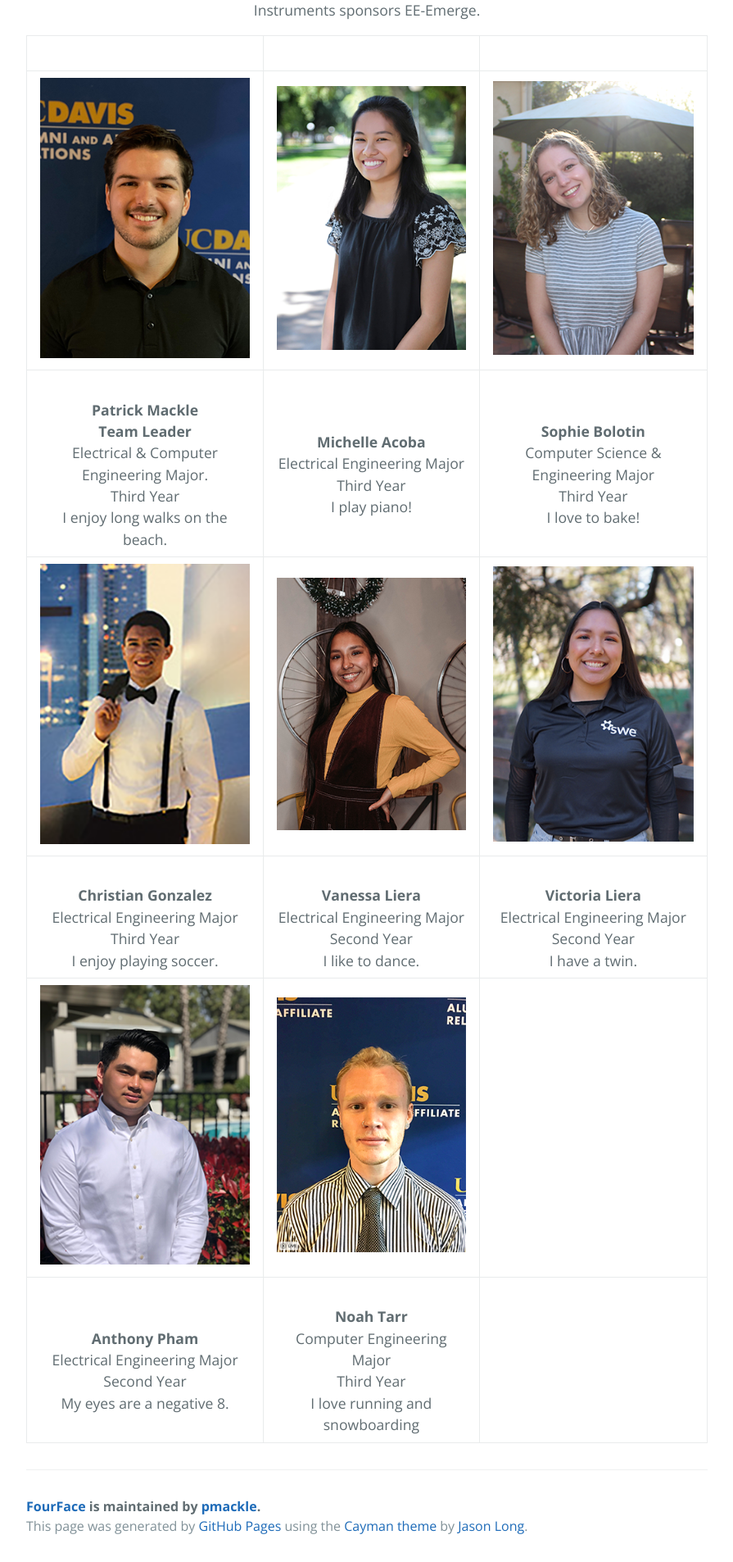
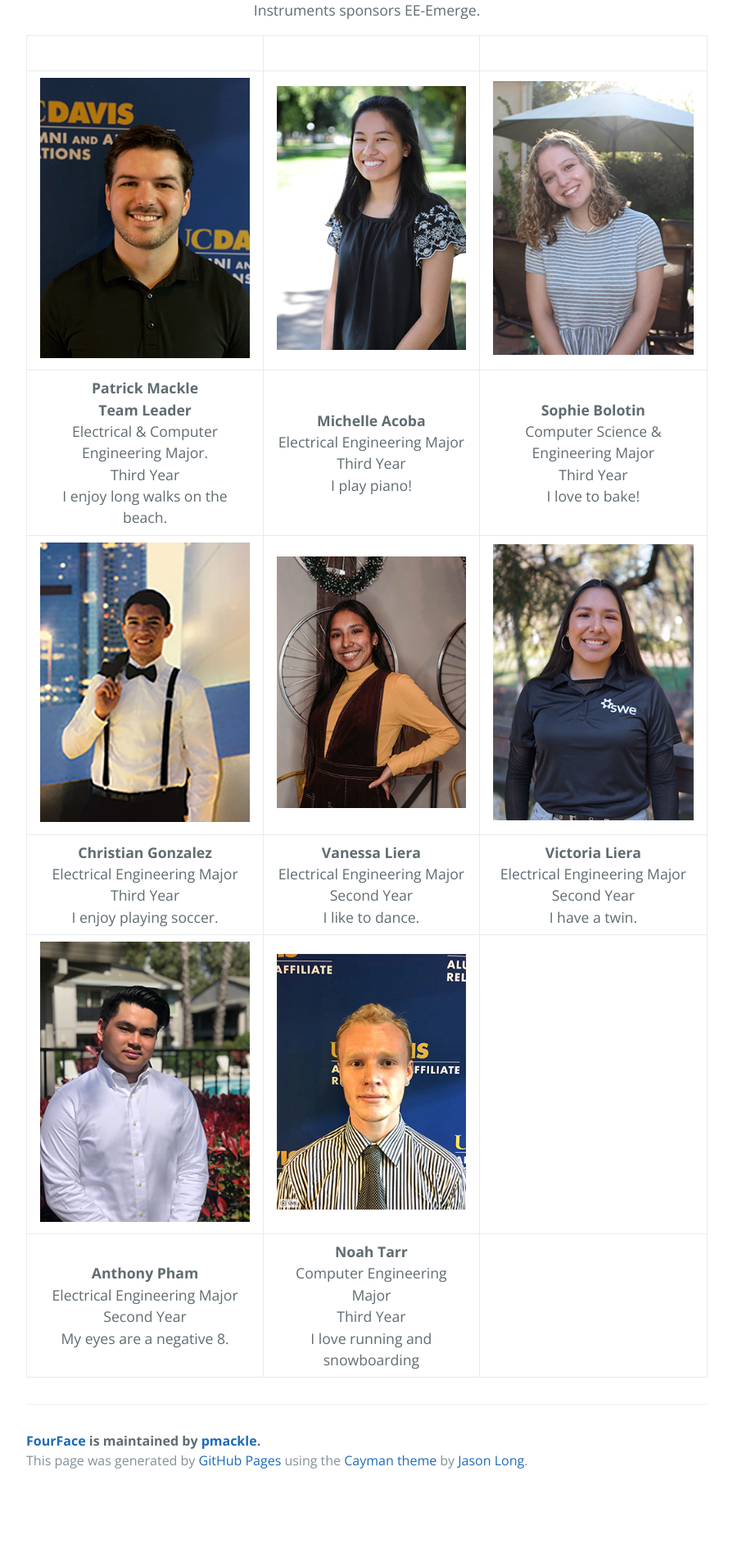
Before and after one commit to pmackle/EE-Emerge-2020-FourFace, a Jekyll site: the page built from docs/Team.md, in a window 1280 px wide. Shown: the part 841-2747 px from the top of the page at 82% size, without its empty margins (192-1087 px from the left). Built offline with Jekyll 4.4.1, drawn with Linux system fonts in a browser that asks for light colours; after the commit the page ends 2667 px from its top, so only the background shows below that.

```diff
--- a/docs/Team.md
+++ b/docs/Team.md
@@ -27,8 +27,8 @@ filename: Team
 | | | |
 |:-------------------------:|:-------------------------:|:-------------------------:|
 |![Test!](https://github.com/pmackle/EE-Emerge-2020-FourFace/blob/master/Documentation/Photos/patrick.png?raw=true) | ![Test!](https://github.com/pmackle/EE-Emerge-2020-FourFace/blob/master/Documentation/Photos/michelle2.png?raw=true) |![Test!](https://github.com/pmackle/EE-Emerge-2020-FourFace/blob/master/Documentation/Photos/sophie.png?raw=true) |
-|<br/> **Patrick Mackle** <br/> **Team Leader** <br/> Electrical & Computer Engineering Major.<br/> Third Year <br/> I enjoy long walks on the beach. | <br/>**Michelle Acoba** <br/> Electrical Engineering Major <br/> Third Year <br/> I play piano! |<br/>**Sophie Bolotin** <br/> Computer Science & Engineering Major <br/> Third Year <br/> I love to bake! |
+| **Patrick Mackle** <br/> **Team Leader** <br/> Electrical & Computer Engineering Major.<br/> Third Year <br/> I enjoy long walks on the beach. |**Michelle Acoba** <br/> Electrical Engineering Major <br/> Third Year <br/> I play piano! |**Sophie Bolotin** <br/> Computer Science & Engineering Major <br/> Third Year <br/> I love to bake! |
 |![Test!](https://github.com/pmackle/EE-Emerge-2020-FourFace/blob/master/Documentation/Photos/christian.png?raw=true)|  ![Test!](https://github.com/pmackle/EE-Emerge-2020-FourFace/blob/master/vanessa4.png?raw=true)|![Test!](https://github.com/pmackle/EE-Emerge-2020-FourFace/blob/master/Documentation/Photos/victoria2.png?raw=true)|
-|<br/>**Christian Gonzalez** <br/> Electrical Engineering Major <br/> Third Year <br/> I enjoy playing soccer.|  <br/>**Vanessa Liera** <br/> Electrical Engineering Major <br/> Second Year <br/>I like to dance. |<br/>**Victoria Liera** <br/> Electrical Engineering Major <br/>Second Year<br/> I have a twin.|
+|**Christian Gonzalez** <br/> Electrical Engineering Major <br/> Third Year <br/> I enjoy playing soccer.|**Vanessa Liera** <br/> Electrical Engineering Major <br/> Second Year <br/>I like to dance. |**Victoria Liera** <br/> Electrical Engineering Major <br/>Second Year<br/> I have a twin.|
 |![Test!](https://github.com/pmackle/EE-Emerge-2020-FourFace/blob/master/Documentation/Photos/anthony.png?raw=true) |  ![Test!](https://github.com/pmackle/EE-Emerge-2020-FourFace/blob/master/Documentation/Photos/noah.png?raw=true)||
-|<br/> **Anthony Pham** <br/> Electrical Engineering Major<br/> Second Year <br/> My eyes are a negative 8. |  <br/>**Noah Tarr** <br/> Computer Engineering Major <br/> Third Year <br/> I love running and snowboarding||
+|**Anthony Pham** <br/> Electrical Engineering Major<br/> Second Year <br/> My eyes are a negative 8. |**Noah Tarr** <br/> Computer Engineering Major <br/> Third Year <br/> I love running and snowboarding||
```
